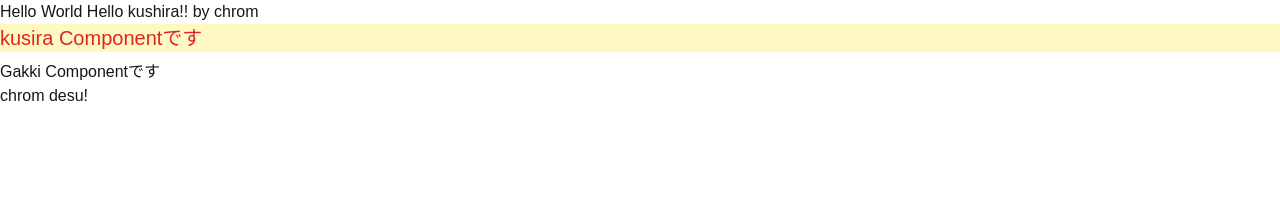
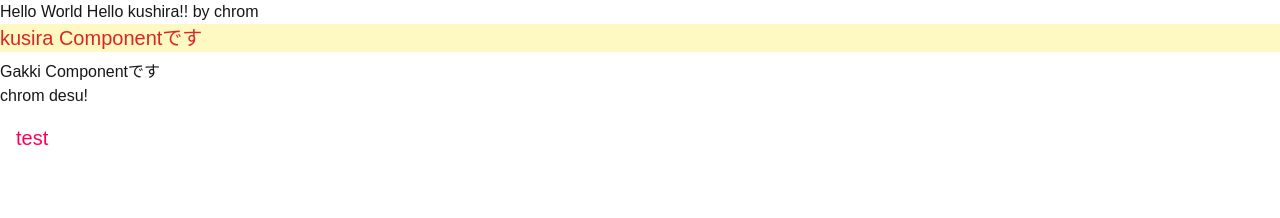
Before and after one commit to kusira/percent-balloon, a Next.js app: page / in a window 1280 px wide. Shown: the top 218 px of the page. Built offline with nearby package versions, Linux system fonts and the light colour scheme.

Commit message:
add test-message

```diff
--- a/app/components/chrom.tsx
+++ b/app/components/chrom.tsx
@@ -2,7 +2,10 @@ import React from 'react'
 
 const Chrom = () => {
   return (
-    <div>chrom desu!</div>
+    <div>
+        chrom desu!
+        <p className="mb-2 border-collapse p-4 text-xl text-[#ff0054]">test</p>
+    </div>
   )
 }
 
```
